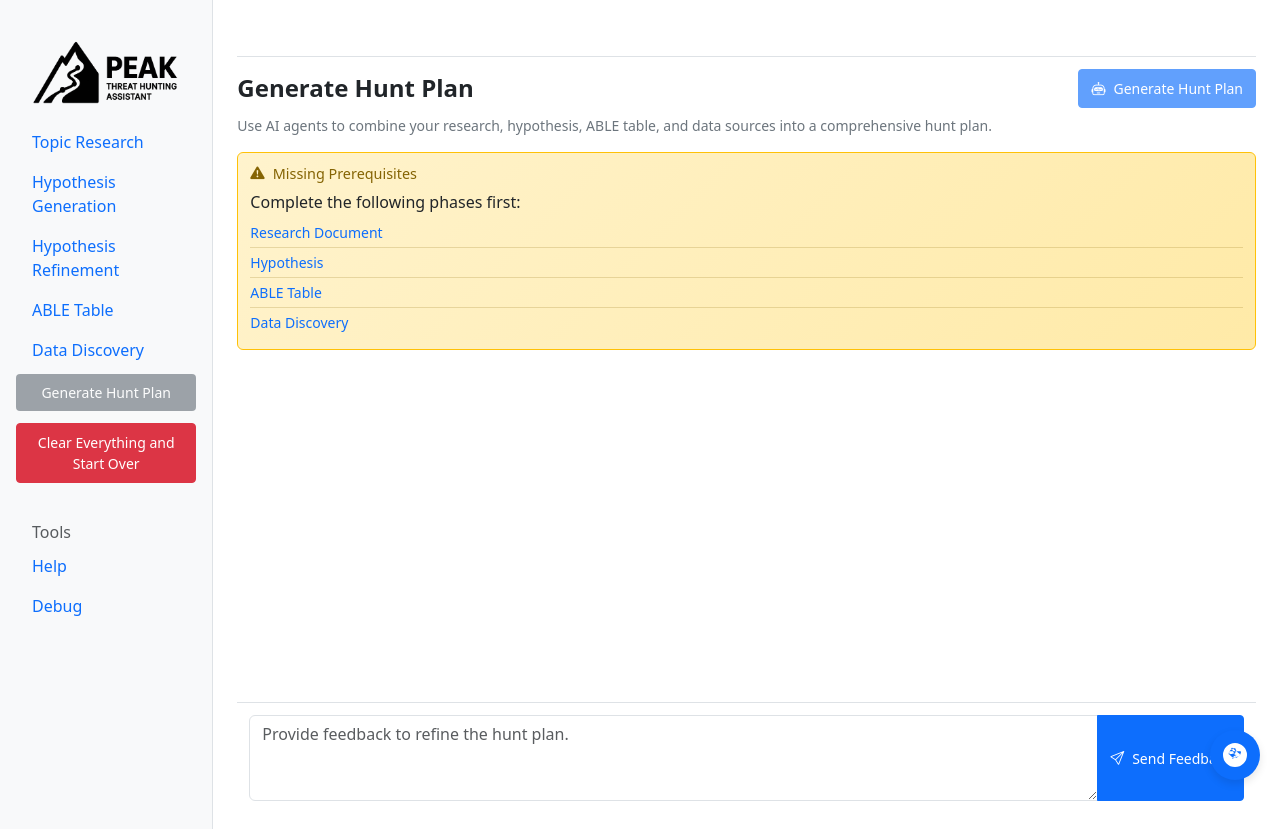
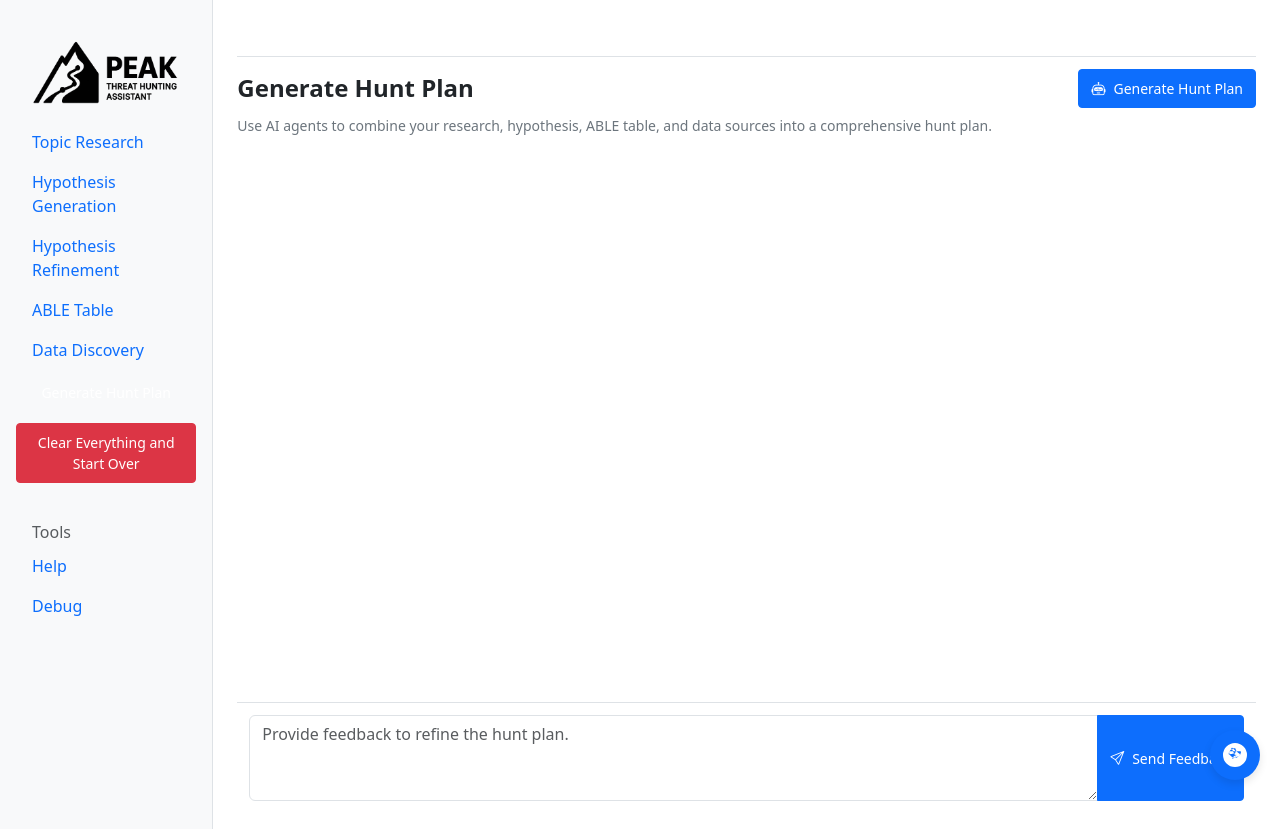
Before and after one commit to cisco-foundation-ai/PEAK-Assistant, a Flask app: page /hunt-planning in a window 1280 px wide. Run offline with Flask 3, Linux system fonts and the light colour scheme; some libraries are stand-ins or nearby versions.

Commit message:
refactor: remove hunt planning prerequisites and simplify button activation logic

```diff
--- a/UI/static/js/main.js
+++ b/UI/static/js/main.js
@@ -26,40 +26,25 @@ document.addEventListener('DOMContentLoaded', function() {
         });
     }
 
-    // Function to check prerequisites for Hunt Planning button and style it
-    async function checkHuntPlanningPrerequisites() {
+    // Function to ensure Hunt Planning button is always active
+    function ensureHuntPlanningButtonActive() {
         const huntPlanningBtn = document.getElementById('hunt-planning-btn');
-        if (!huntPlanningBtn) return;
 
-        try {
-            const response = await fetch('/api/prerequisite-check');
-            const data = await response.json();
-
-            if (data.all_met) {
-                huntPlanningBtn.classList.remove('disabled', 'btn-secondary');
-                huntPlanningBtn.classList.add('btn-success');
-                huntPlanningBtn.removeAttribute('aria-disabled');
-                huntPlanningBtn.title = 'Proceed to Hunt Planning';
-            } else {
-                huntPlanningBtn.classList.add('disabled', 'btn-secondary');
-                huntPlanningBtn.classList.remove('btn-success');
-                huntPlanningBtn.setAttribute('aria-disabled', 'true');
-                huntPlanningBtn.title = `Complete these phases first: ${data.missing.join(', ')}`;
-            }
-        } catch (error) {
-            console.error('Error checking hunt planning prerequisites:', error);
-            huntPlanningBtn.classList.add('disabled', 'btn-secondary');
-            huntPlanningBtn.classList.remove('btn-success');
-            huntPlanningBtn.title = 'Error checking prerequisites.';
+        if (huntPlanningBtn) {
+            // Always enable and style the button as active
+            huntPlanningBtn.classList.remove('disabled', 'btn-secondary');
+            huntPlanningBtn.classList.add('btn-success');
+            huntPlanningBtn.removeAttribute('aria-disabled');
+            huntPlanningBtn.title = 'Generate Hunt Plan';
         }
     }
 
-    // Initial check when the DOM is loaded
-    checkHuntPlanningPrerequisites();
+    // Initial setup when the DOM is loaded
+    ensureHuntPlanningButtonActive();
 
-    // Listen for session state changes and re-run the check
+    // Listen for session state changes and ensure button stays active
     document.addEventListener('sessionStateChanged', function() {
-        console.log('Session state changed, re-checking hunt plan prerequisites...');
-        checkHuntPlanningPrerequisites();
+        console.log('Session state changed, ensuring hunt plan button stays active...');
+        ensureHuntPlanningButtonActive();
     });
 });
--- a/UI/templates/data_discovery.html
+++ b/UI/templates/data_discovery.html
@@ -295,6 +295,9 @@ class DataDiscoveryManager {
             if (uploadFilename) {
                 uploadFilename.textContent = '';
             }
+            // Dispatch sessionStateChanged event for cross-page communication
+            document.dispatchEvent(new CustomEvent('sessionStateChanged'));
+            console.log('=== DEBUG: Upload triggered sessionStateChanged event ===');
         };
         reader.readAsText(file);
         event.target.value = '';
--- a/UI/templates/hunt_planning.html
+++ b/UI/templates/hunt_planning.html
@@ -73,22 +73,7 @@
             Use AI agents to combine your research, hypothesis, ABLE table, and data sources into a comprehensive hunt plan.
         </p>
 
-    <!-- Prerequisite Warning -->
-    <div id="missing-prerequisites-warning" class="prerequisite-warning" style="display: none;">
-        <h5><i class="bi bi-exclamation-triangle-fill me-2"></i>Missing Prerequisites</h5>
-        <p class="mb-1">Complete the following phases first:</p>
-        <ul id="missing-items-list" class="prerequisite-list"></ul>
-    </div>
 
-    <!-- Current Hypothesis Display - More Compact Version -->
-    <div id="current-hypo-container" style="display: none;" class="mb-3">
-        <div class="content-preview-card">
-            <div class="content-preview-header d-flex justify-content-between align-items-center">
-                <h5 class="m-0"><i class="bi bi-lightbulb me-2"></i>Current Hypothesis</h5>
-            </div>
-            <div id="current-hypo-content" class="content-preview-body" data-raw-markdown=""></div>
-        </div>
-    </div>
 
     </div><!-- End of hunt-top-section -->
 
@@ -126,19 +111,13 @@ class HuntPlanManager {
         this.apiEndpoint = '/api/hunt-plan';
         this.contentContainer = document.getElementById('plan-content');
         this.downloadContainer = document.getElementById('plan-actions-container');
-        this.sessionStorageKey = 'hunt_plan';
+        this.sessionStorageKey = 'hunt_plan_md';
 
-        this.setupEventListeners();
-        this.initializePage();
-    }
-
-    setupEventListeners() {
+        // Set up event listeners
         document.getElementById('generate-btn').addEventListener('click', () => this.handleGenerate());
         document.getElementById('send-feedback-btn').addEventListener('click', () => this.handleFeedback());
-    }
 
-    async initializePage() {
-        await this.checkPrerequisites();
+        // Initialize the existing data if it exists
         const existingData = sessionStorage.getItem(this.sessionStorageKey);
         if (existingData) {
             this.updateContent(existingData);
@@ -146,59 +125,9 @@ class HuntPlanManager {
         }
     }
 
-    async checkPrerequisites() {
-        const prerequisites = [
-            { key: 'report_md', name: 'Research Document', url: '/research' },
-            { key: 'hypothesis', name: 'Hypothesis', url: '/hypothesis' },
-            { key: 'able_table_md', name: 'ABLE Table', url: '/able-table' },
-            { key: 'data_sources_md', name: 'Data Discovery', url: '/data-discovery' }
-        ];
 
-        const missing = [];
-        const sessionDataForUI = {};
 
-        for (const prereq of prerequisites) {
-            let hasContent = sessionStorage.getItem(prereq.key)?.trim();
-            sessionDataForUI[prereq.key] = hasContent;
 
-            if (prereq.key === 'hypothesis') {
-                const refinedHypo = sessionStorage.getItem('refined_hypothesis')?.trim();
-                if (refinedHypo) {
-                    hasContent = true;
-                    sessionDataForUI['refined_hypothesis'] = refinedHypo;
-                }
-            }
-
-            if (!hasContent) {
-                missing.push(prereq);
-            }
-        }
-
-        this.updatePrerequisiteUI(missing, sessionDataForUI);
-        return missing.length === 0;
-    }
-
-    updatePrerequisiteUI(missingPrereqs, sessionData) {
-        const warningElement = document.getElementById('missing-prerequisites-warning');
-        const generateBtn = document.getElementById('generate-btn');
-        const currentHypoContainer = document.getElementById('current-hypo-container');
-        const currentHypoContent = document.getElementById('current-hypo-content');
-
-        if (missingPrereqs.length > 0) {
-            warningElement.style.display = 'block';
-            document.getElementById('missing-items-list').innerHTML = missingPrereqs.map(p => `<li><a href="${p.url}">${p.name}</a></li>`).join('');
-            generateBtn.disabled = true;
-            currentHypoContainer.style.display = 'none';
-        } else {
-            warningElement.style.display = 'none';
-            generateBtn.disabled = false;
-            const hypothesisToUse = sessionData.refined_hypothesis || sessionData.hypothesis;
-            if (hypothesisToUse) {
-                ContentRenderer.renderMarkdown(hypothesisToUse, currentHypoContent);
-                currentHypoContainer.style.display = 'block';
-            }
-        }
-    }
 
     updateContent(markdown) {
         ContentRenderer.renderMarkdown(markdown, this.contentContainer);
@@ -262,12 +191,6 @@ class HuntPlanManager {
     }
 
     async handleGenerate() {
-        const canProceed = await this.checkPrerequisites();
-        if (!canProceed) {
-            UIFeedback.show('error', 'Please complete all prerequisite phases first.');
-            return;
-        }
-
         const requestBody = {
             report_md: sessionStorage.getItem('report_md'),
             hypothesis: sessionStorage.getItem('refined_hypothesis') || sessionStorage.getItem('hypothesis'),
```
